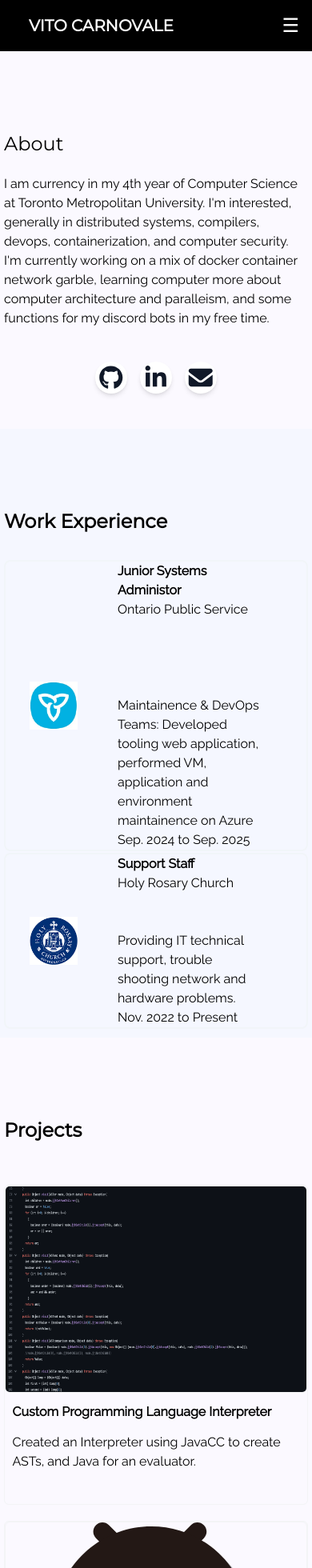
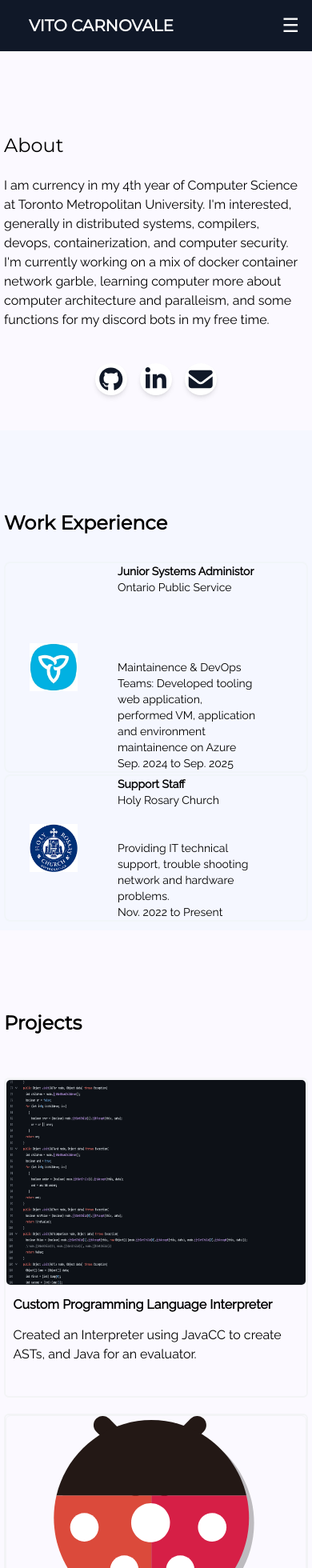
Before and after one commit to vcarnovale/personal-website, a React (Vite) app in the folder personalwebsite/: page / in a window 390 px wide. Shown: the top 1960 px of the page at 80% size. Built offline with nearby package versions, Linux system fonts and the light colour scheme.

Commit message:
Updated Info December 14 2025

```diff
--- a/personalwebsite/src/App.tsx
+++ b/personalwebsite/src/App.tsx
@@ -13,8 +13,8 @@ function App() {
       {/* Header */}
       <div className='font-montserrat'>
         <Pageheader title={"VITO CARNOVALE"}
-           buttons={["ABOUT", "EXPERIENCE", "PORTFOLIO", "EDUCATION"]}
-           href={["#about", "#experience", "#portfolio", "#education"]}
+           buttons={["EXPERIENCE", "PORTFOLIO", "EDUCATION"]}
+           href={["#experience", "#portfolio", "#education"]}
            />
       </div>
 
@@ -71,7 +71,7 @@ function App() {
         <p>Bachelor of Science, Computer Science @ Toronto Metropolitan University</p>
         <p>Sep. 2022 - Jun. 2027 (Expected) </p>
         </div>
-        <h1 className='pt-[30px] pb-[10px] text-xl font-bold'>Relavant Coursework</h1>
+        <h1 className='pt-[30px] pb-[10px] text-xl font-bold'>Technical Coursework</h1>
         <div className='flex-col text-lg'>
           <p>Compiler and Interpreters • CPS710</p>
           <p>Operating Systems • CPS590</p>
--- a/personalwebsite/src/components/Cards.tsx
+++ b/personalwebsite/src/components/Cards.tsx
@@ -16,14 +16,14 @@ export function Smallcard({ img, title, subtitle, description, optional, href }:
         <a className="max-w-max min-w-full grid grid-rows-1 grid-cols-[120px_1fr] auto-rows-auto auto-cols-auto gap-5 h-[10%] min-h-[10%] cursor-pointer hover:bg-[#f3f5fd] border-2 border-slate-100 rounded-lg" href={href} target="_blank">
             <img className="h-[60px] w-[60px] justify-self-center place-self-center" src={`${img}`} alt={title} />
             <div className="flex flex-row flex-wrap">
-                <div className="w-[75%] justify-self-start place-self-start grid grid-rows-2 grid-cols-1 auto-rows-auto auto-cols-auto">
+                <div className="w-[75%] justify-self-start place-self-start grid grid-rows-2 grid-cols-1 auto-rows-auto auto-cols-auto text-sm">
                     <div className="pb-1.5">
                     <h1 className="text-left text-wrap font-bold">{title}</h1>
                     <h1 className="text-left text-wrap ">{subtitle}</h1>
                     </div>
                     <p className="text-left">{description}</p>
                 </div>
-                <h2 className="flex-1 md:text-right not-md:text-left whitespace-nowrap justify-self-end place-self-start pr-1">{optional}</h2>
+                <h2 className="flex-1 md:text-right not-md:text-left whitespace-nowrap justify-self-end place-self-start pr-1 text-sm">{optional}</h2>
             </div>
         </a>
     )
@@ -38,7 +38,7 @@ type LargeCardProps = {
 }
 export function Largecard({ img, title, description, href } : LargeCardProps) {
     return (
-        <a className="max-w-max min-w-full gap-5 mb-5 flex-col place-self-center h-[400px] min-h-[20%] cursor-pointer hover:bg-[#f3f5fd] border-1 border-gray-100 rounded-md" href={href} target="_blank">
+        <a className="max-w-max min-w-full gap-5 mb-5 flex-col place-self-center h-[400px] min-h-[20%] cursor-pointer hover:bg-[#f3f5fd] border-2 border-gray-100 rounded-md" href={href} target="_blank">
             <img className="h-[65%] w-[100%] border-1 border-gray-100 rounded-md" src={`${img}`} alt={title} />
             <div className="flex flex-col h-[35%] w-[100%] pt-3 justify-between">
                 <h1 className="text-left place-self-center w-[95%] font-bold">{title}</h1>
--- a/personalwebsite/src/components/Footer.tsx
+++ b/personalwebsite/src/components/Footer.tsx
@@ -7,7 +7,7 @@ type PageFooterProps = {
 export default function PageFooter({ information }: PageFooterProps) {
     return (
 
-        <div className="bg-black w-full p-4 flex items-center">
+        <div className="bg-gray-900 w-full p-4 flex items-center">
 
             <p className='text-white whitespace-nowrap text-center'>{information}</p>
             <div className="w-full  h-auto py-8 flex items-center justify-end align-bottom gap-4 flex-wrap flex-1">
--- a/personalwebsite/src/components/Pageheader.tsx
+++ b/personalwebsite/src/components/Pageheader.tsx
@@ -40,13 +40,13 @@ function ShowButtons({ menubuttons, menuhref }: ShowButtonsProps) {
 type PageheaderProps = {
     title: string;
     href?: string[];
-    buttons: string[];
+    buttons?: string[];
 }
 export default function Pageheader({ title, href, buttons }: PageheaderProps) {
     const [open, setOpen] = useState<boolean>(false);
     return (
 
-        <div className="bg-black max-w-full w-full mx-auto p-4 flex justify-between items-center sticky">
+        <div className=" max-w-full w-full mx-auto p-4 flex justify-between items-center border-b-2 border-gray-100 sticky bg-gray-900">
             <button className="text-xl pl-5 font-bold font text-white">{title}</button>
             <div>
                 {/*We set the button to handle on click if its clicked it opens up our hamburger menu*/}
```
Also changed, not shown: personalwebsite/src/components/Section.tsx (+2 -2 lines).
